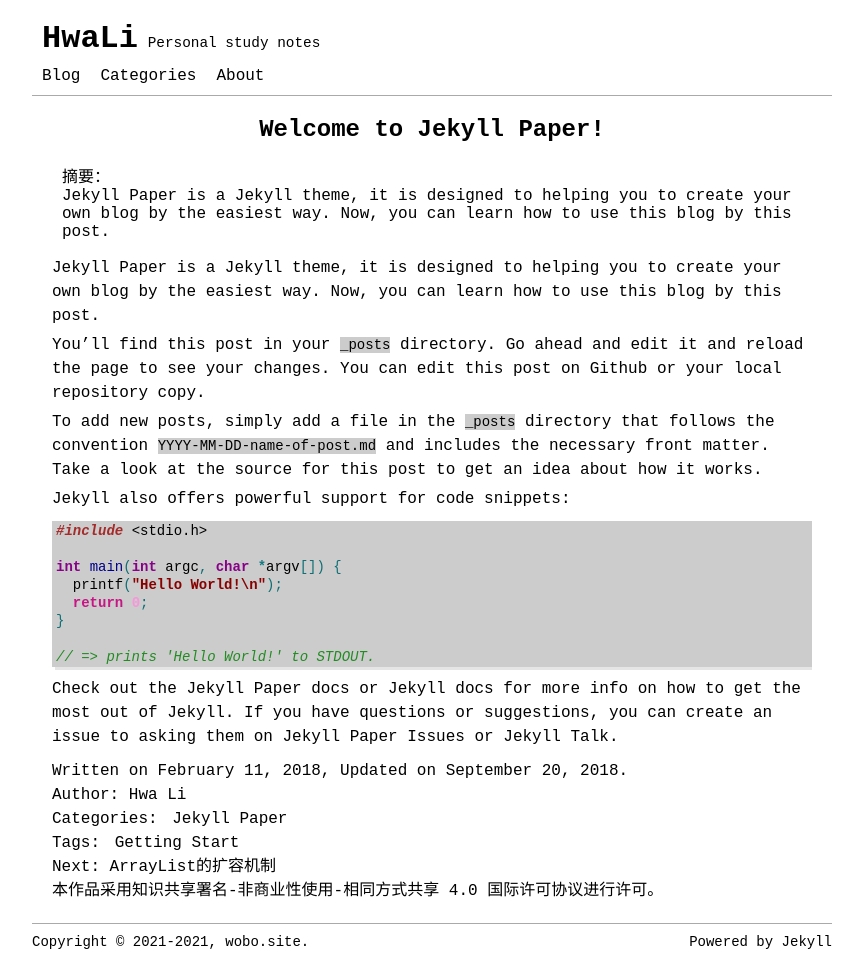
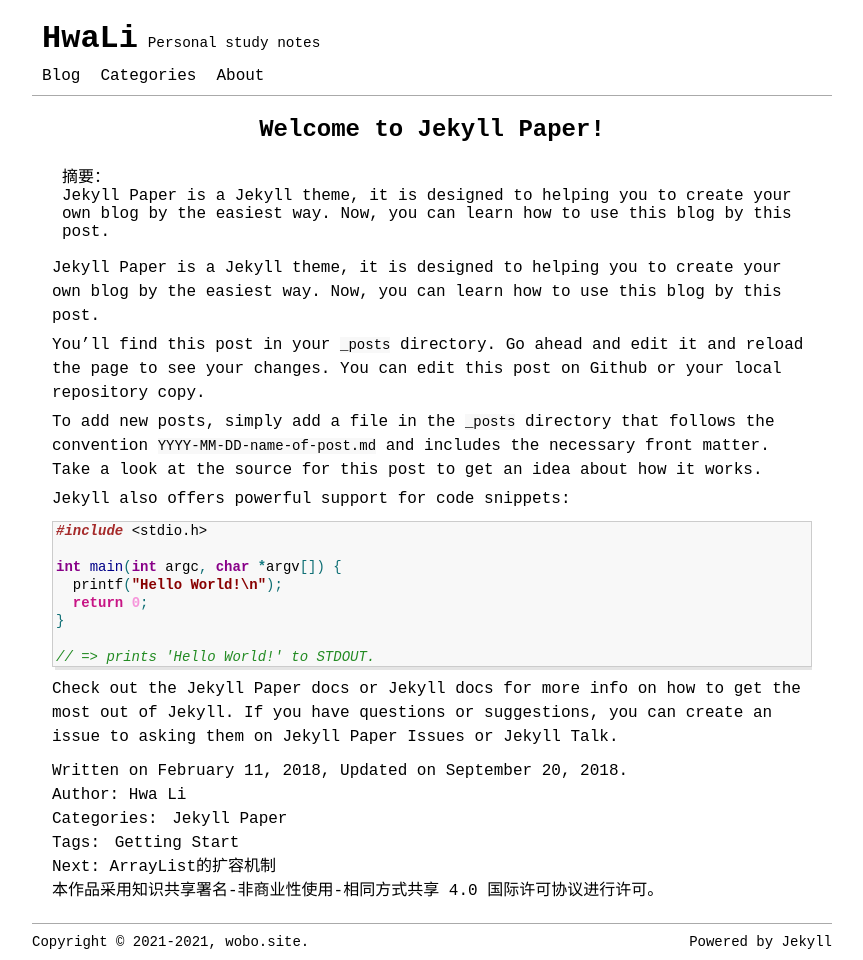
Before and after one commit to hualiy/hualiy.github.io, a Jekyll site: the page built from _posts/2018-02-11-welcome-to-jekyll.markdown, in a window 1280 px wide. Shown: the whole page, without its empty margins (208-1071 px from the left). Built offline with Jekyll 4.4.1, drawn with Linux system fonts in a browser that asks for light colours; comment, search, counter and statistics services are not loaded.

Commit message:
Update highlighter.scss

```diff
--- a/_sass/highlighter.scss
+++ b/_sass/highlighter.scss
@@ -13,11 +13,11 @@ pre.highlight {
   line-height: 18px;
   font-size: 14px;
   text-indent: 0px;
-  background-color: #ccc;
+  background-color: #f8f8f8;
   box-shadow: 3px 3px rgba(0, 0, 0, 0.1);
 }
 
 .highlighter-rouge {
   font-size: 14px;
-  background-color: #ccc;
+  background-color: #f8f8f8;
 }
```
